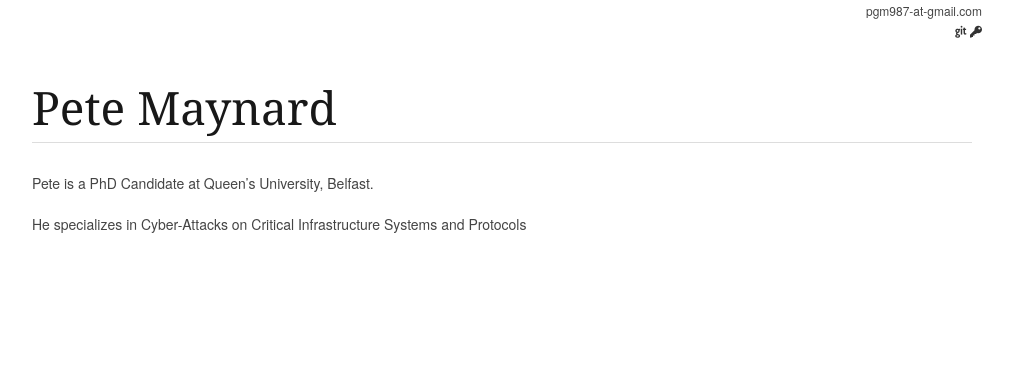
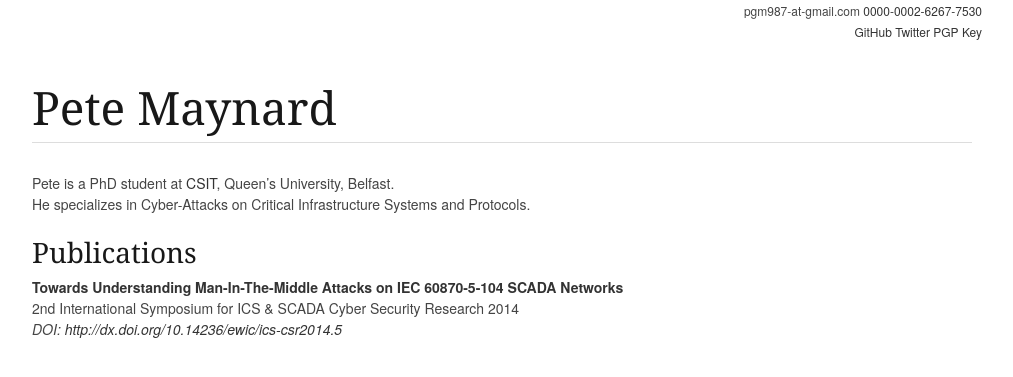
Before and after one commit to PMaynard/petermaynard.co.uk, a Jekyll site: the page built from index.md, in a window 1280 px wide. Shown: the top 377 px of the page, without its empty margins (138-1151 px from the left). Built offline with Jekyll 4.4.1, drawn with Linux system fonts in a browser that asks for light colours; Markdown is read by kramdown in place of the engine named in the settings.

Commit message:
Updated about; Added publications

```diff
--- a/_layouts/default.html
+++ b/_layouts/default.html
@@ -22,19 +22,16 @@
 		<script src="http://html5shim.googlecode.com/svn/trunk/html5.js"></script>
 	<![endif]-->
 
-	<link rel="shortcut icon" href="/images/favicon.ico">
-	<link rel="apple-touch-icon" href="/images/apple-touch-icon.png">
-	<link rel="apple-touch-icon" sizes="72x72" href="/images/apple-touch-icon-72x72.png">
-	<link rel="apple-touch-icon" sizes="114x114" href="/images/apple-touch-icon-114x114.png">
-
 </head>
 <body>
 
 	<div class="container">
 	<small style="text-align: right;">
-		pgm987-at-gmail.com<br />
-		<a target="_BLANK" href="https://github.com/PMaynard"><i class="icon-github"></i></a>
-		<a target="_BLANK" href="http://pgp.mit.edu:11371/pks/lookup?op=get&search=0xABB8D69D" title="0xABB8D69D"><i class="icon-key"></i></a>
+		pgm987-at-gmail.com
+		<a target="_BLANK" href="http://orcid.org/0000-0002-6267-7530">0000-0002-6267-7530</a><br />
+		<a target="_BLANK" href="https://github.com/PMaynard">GitHub</a>
+		<a target="_BLANK" href="https://twitter.com/pgmaynard">Twitter</a>
+		<a target="_BLANK" href="http://pgp.mit.edu/pks/lookup?op=vindex&search=0x248FC016ABB8D69D" title="0xABB8D69D">PGP Key</a>
 	 </small>
 		<!-- Header -->
 		<div class="sixteen columns">
--- a/index.md
+++ b/index.md
@@ -2,6 +2,10 @@
 layout: home
 title: Pete Maynard
 ---
-Pete is a PhD Candidate at Queen's University, Belfast.
+Pete is a PhD student at [CSIT](http://www.csit.qub.ac.uk/), Queen's University, Belfast.
+He specializes in Cyber-Attacks on Critical Infrastructure Systems and Protocols.
 
-He specializes in Cyber-Attacks on Critical Infrastructure Systems and Protocols
+### Publications
+**Towards Understanding Man-In-The-Middle Attacks on IEC 60870-5-104 SCADA Networks**
+2nd International Symposium for ICS & SCADA Cyber Security Research 2014
+*DOI: [http://dx.doi.org/10.14236/ewic/ics-csr2014.5](http://dx.doi.org/10.14236/ewic/ics-csr2014.5)*
```
